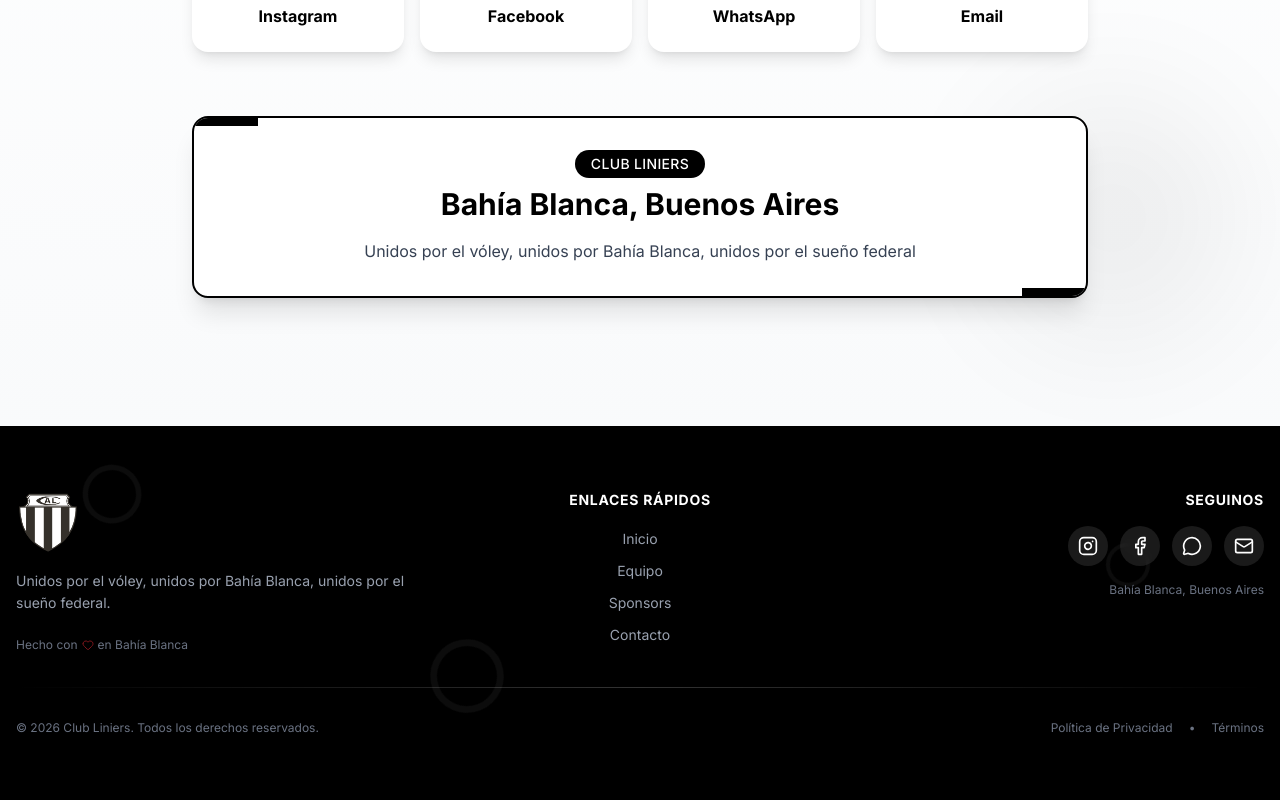
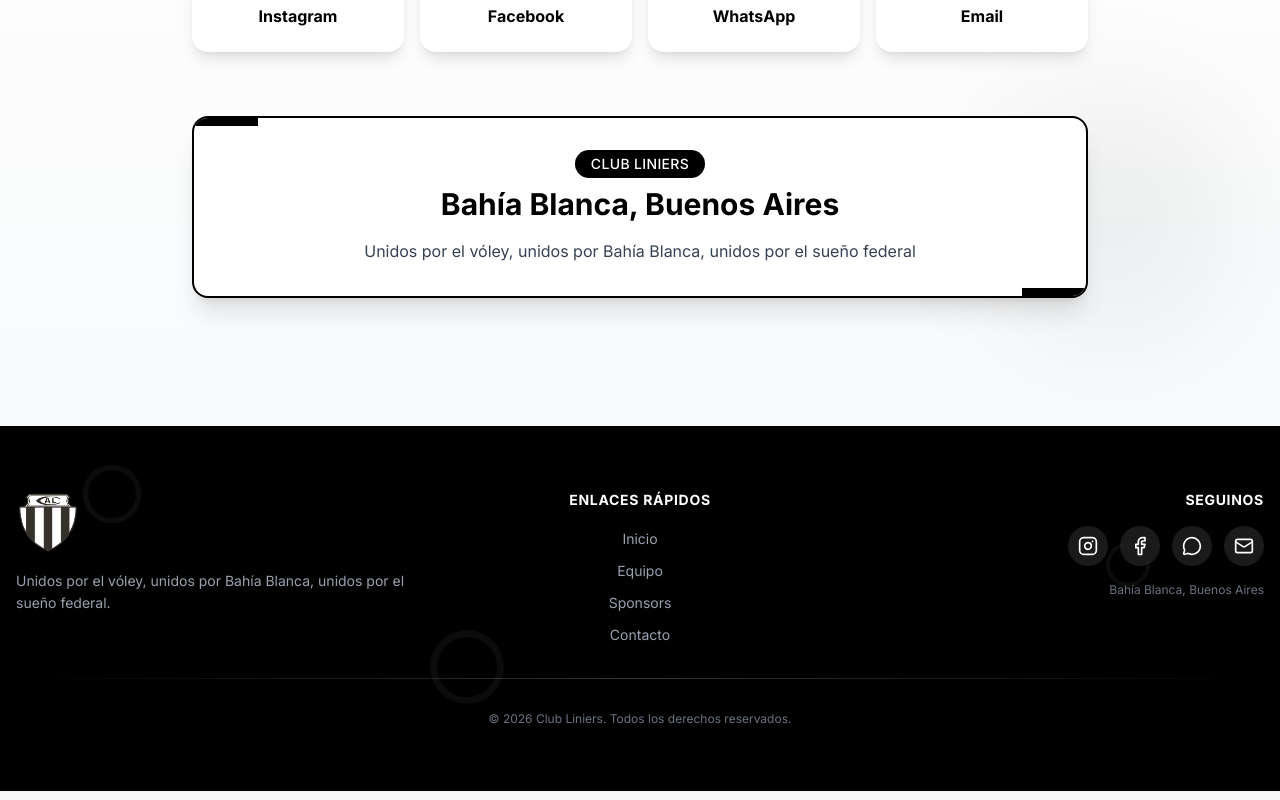
Before and after one commit to SantiagoMangas/LiniersFederal, a Next.js app: page / in a window 1280 px wide. Shown: the part 5561-6361 px from the top of the page. Built offline with nearby package versions, Linux system fonts and the light colour scheme.

Commit message:
favicon y gmail

```diff
--- a/src/app/layout.tsx
+++ b/src/app/layout.tsx
@@ -11,6 +11,10 @@
 export const metadata: Metadata = {
   title: "Club Atletico Liniers Voley",
   description: "Ayudanos a representar a Bahía Blanca en la Liga Federal de Vóley 2026. Donaciones para los equipos masculino y femenino del Club Liniers.",
+  icons: {
+    icon: '/Liniers_BB.png',
+    apple: '/Liniers_BB.png',
+  },
 };
 
 export default function RootLayout({ children }: { children: React.ReactNode }) {
--- a/src/components/contact.tsx
+++ b/src/components/contact.tsx
@@ -22,7 +22,7 @@
     {
       name: "Email",
       icon: Mail,
-      link: "mailto:claudiocampera@hotmail.com"
+      link: "https://mail.google.com/mail/?view=cm&to=claudiocampera@hotmail.com&su=Consulta sobre Club Liniers"
     }
   ]
 
--- a/src/components/footer.tsx
+++ b/src/components/footer.tsx
@@ -7,7 +7,7 @@
     { name: "Instagram", icon: Instagram, link: "https://www.instagram.com/liniersvoley_bahiablanca/" },
     { name: "Facebook", icon: Facebook, link: "https://www.facebook.com/liniers.voley.9?locale=es_LA" },
     { name: "WhatsApp", icon: MessageCircle, link: "https://wa.me/5492915093873?text=Hola,%20tengo%20dudas%20sobre%20cómo%20donar"},
-    { name: "Email", icon: Mail, link: "mailto:claudiocampera@hotmail.com",  }
+    { name: "Email", icon: Mail, link: "https://mail.google.com/mail/?view=cm&to=claudiocampera@hotmail.com&su=Consulta sobre Club Liniers" }
   ]
 
   const quickLinks = [
@@ -48,11 +48,6 @@
             <p className="mb-4 text-sm text-gray-400 leading-relaxed">
               Unidos por el vóley, unidos por Bahía Blanca, unidos por el sueño federal.
             </p>
-            <div className="inline-flex items-center gap-1 text-xs text-gray-500">
-              <span>Hecho con</span>
-              <Heart className="h-3 w-3 text-red-500 animate-pulse" />
-              <span>en Bahía Blanca</span>
-            </div>
           </div>
 
           <div className="text-center">
@@ -107,20 +102,10 @@
         {/* Divider */}
         <div className="my-8 h-px bg-gradient-to-r from-transparent via-white/20 to-transparent" />
 
-        <div className="flex flex-col items-center justify-between gap-4 text-center md:flex-row">
+        <div className="flex flex-col items-center justify-center gap-4 text-center md:flex-row">
           <p className="text-xs text-gray-500">
             © 2026 Club Liniers. Todos los derechos reservados.
           </p>
-
-          <div className="flex gap-4 text-xs text-gray-500">
-            <a href="#" className="transition-colors hover:text-white">
-              Política de Privacidad
-            </a>
-            <span>•</span>
-            <a href="#" className="transition-colors hover:text-white">
-              Términos
-            </a>
-          </div>
         </div>
       </div>
 
```
